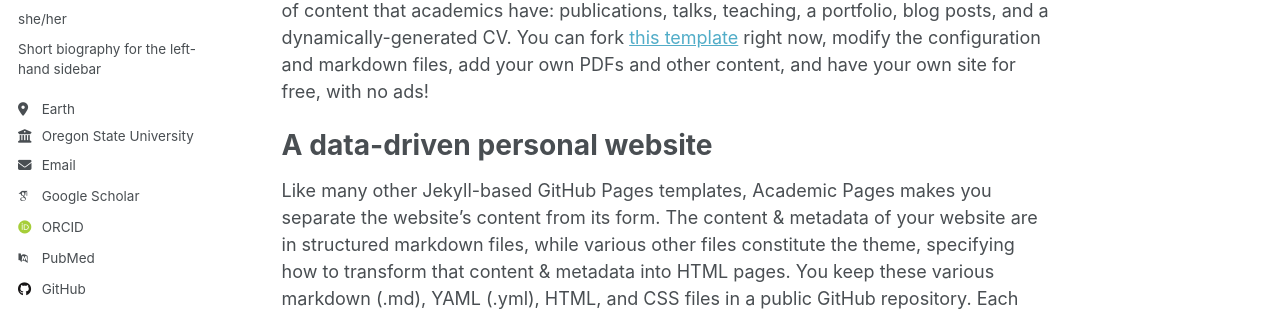
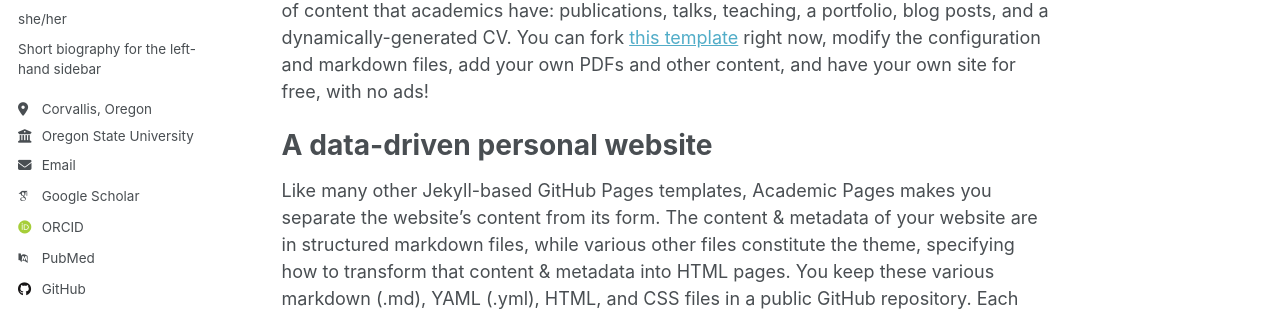
Before and after one commit to bsharon0723/bsharon0723.github.io, a Jekyll site: the page built from _pages/about.md, in a window 1280 px wide. Shown: the part 307-618 px from the top of the page. Built offline with Jekyll 4.4.1, drawn with Linux system fonts in a browser that asks for light colours; some web fonts are replaced.

Commit message:
Update _config.yml

```diff
--- a/_config.yml
+++ b/_config.yml
@@ -26,10 +26,10 @@ author:
   name             : "Bailey Sharon"
   pronouns         : "she/her"
   bio              : "Short biography for the left-hand sidebar"
-  location         : "Earth"
+  location         : "Corvallis, Oregon"
   employer         : "Oregon State University"
   uri              : # URL
-  email            : "none@example.org"
+  email            : "baileysharon1051595@gmail.com"
 
   # Academic websites
   academia         : # URL
```
